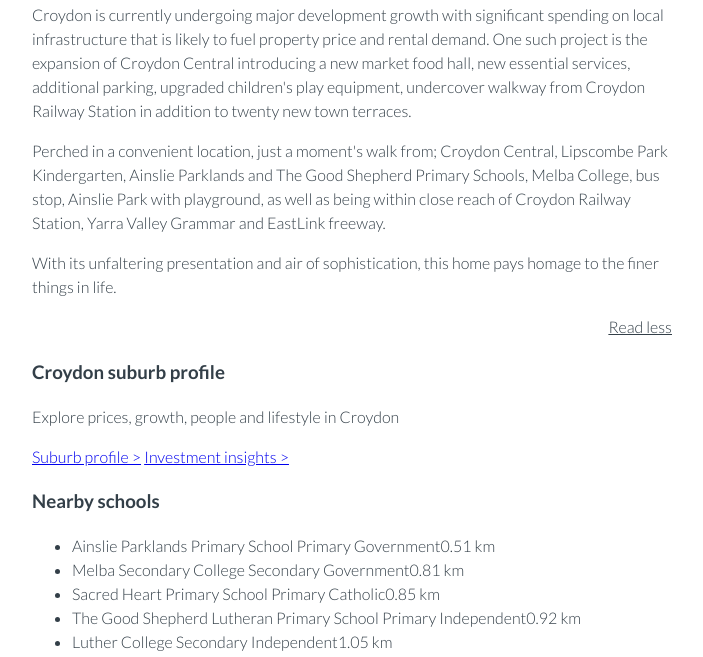
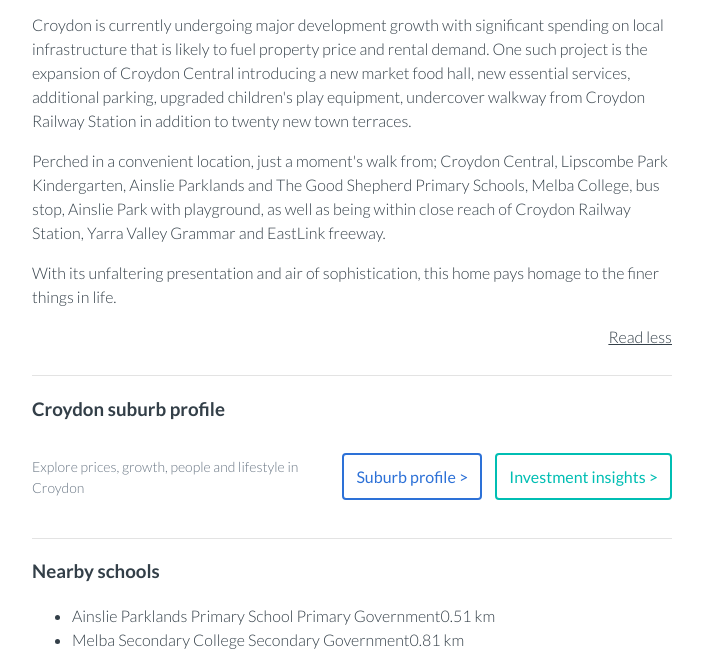
Before and after one commit to AshleeTan/realestate-web, a plain HTML site: page index.html in a window 1280 px wide. Shown: the part 1858-2515 px from the top of the page, without its empty margins (97-800 px from the left). Drawn offline with Linux system fonts and the light colour scheme.

Commit message:
Style suburb profile

```diff
--- a/index.css
+++ b/index.css
@@ -122,7 +122,12 @@ body {
   width: 100%;
   height: 240px;
   border: 1px solid #d2d6da;
-  margin: 0 0 16px 0;
+  margin: 0 0 26px 0;
+}
+
+.property-description {
+  padding: 0 0 26px 0;
+  border-bottom: 1px solid #e3e3e3;
 }
 
 .description-header {
@@ -139,3 +144,44 @@ body {
 .read-more-container>a {
   color: #333f48;
 }
+
+.suburb-container {
+  padding: 0 0 26px 0;
+  border-bottom: 1px solid #e3e3e3;
+}
+
+.suburb-profile-container {
+  display: flex;
+  justify-content: space-between;
+  align-items: center;
+}
+
+.suburb-description {
+  margin-right: 0;
+  color: #697684;
+  font-size: 14px;
+  max-width: 300px;
+}
+
+.suburb-link {
+  padding: 12px;
+  border-radius: 4px;
+  font-weight: 400;
+  text-decoration-line: none;
+}
+
+.suburb-link:hover {
+  color: #333f48;
+  border-color: #333f48;
+}
+
+.suburb-profile {
+  color: #2d71d7;
+  border: 2px solid #2d71d7;
+}
+
+.investment-insights {
+  color: #00beb3;
+  border: 2px solid #00beb3;
+  margin-left: 10px;
+}
--- a/index.html
+++ b/index.html
@@ -84,11 +84,16 @@
             <p>With its unfaltering presentation and air of sophistication, this home pays homage to the finer things in life.</p>
             <div class="read-more-container"><a href="#">Read less</a></div>
         </div>
-        <div>
+        <div class="suburb-container">
           <h3>Croydon suburb profile</h3>
-          <p>Explore prices, growth, people and lifestyle in Croydon</p>
-          <a href="https://www.realestate.com.au/neighbourhoods/croydon-3136-vic?cid=pdp">Suburb profile ></a>
-          <a href="https://www.realestate.com.au/invest/house-in-croydon,+vic+3136">Investment insights ></a>
+          <div class="suburb-profile-container">
+              <p class="suburb-description">Explore prices, growth, people and lifestyle in Croydon</p>
+              <div>
+                  <a class="suburb-link suburb-profile" href="https://www.realestate.com.au/neighbourhoods/croydon-3136-vic?cid=pdp">Suburb profile ></a>
+                  <a class="suburb-link investment-insights" href="https://www.realestate.com.au/invest/house-in-croydon,+vic+3136">Investment insights ></a>
+              </div>
+          </div>
+
         </div>
 
         <div>
```
